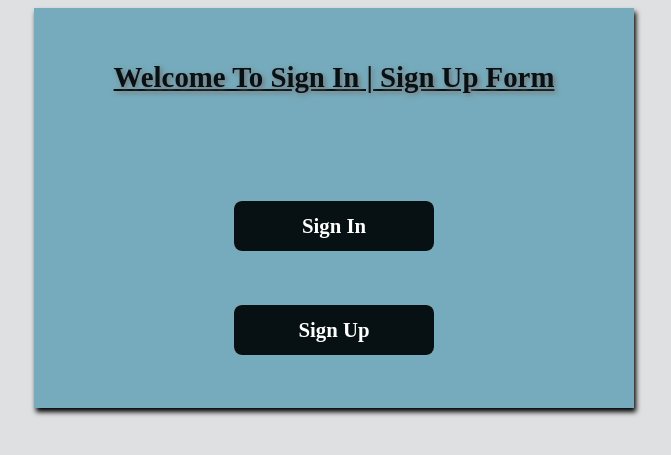
After one commit to Shubham2303199723/django_authentication_-_authorization, a Django app: template templates/home.html in a window 1280 px wide. The commit adds this page. Shown: the top 455 px of the page, without its empty margins (306-977 px from the left). Run offline with Django 5.2, Linux system fonts and the light colour scheme; the template is opened without the code that fills it, so the values that code supplies are empty.

Commit message:
Insert New Home Page

```diff
--- a/django_auth/urls.py
+++ b/django_auth/urls.py
@@ -20,6 +20,7 @@ from . import views
 
 urlpatterns = [
     path('admin/', admin.site.urls),
-    path('', views.login, name='login'),
-    path('signup/', views.register, name='register')
+    path('', views.Home, name='home'),
+    path('signin/', views.signin, name='signin'),
+    path('signup/', views.signup, name='signup'),
 ]
--- /dev/null
+++ b/static/css/home_style.css
@@ -0,0 +1,60 @@
+*{
+    background-color: #DFE0E2;
+}
+.div1{
+    display: flex;
+    justify-content: center;
+    align-items: center;
+}
+.div2{
+    display: flex;
+    flex-direction: column;
+    align-items: center;
+    justify-content: space-between;
+    justify-content: space-around;
+    width: max-content;
+    background-color: #75ABBC;
+    box-shadow: 2px 4px 5px;
+    height: 400px;
+    width: 600px;
+}
+.div-welcome{
+    display: flex;
+    justify-content: center;
+    background-color: #75ABBC;
+    font-size: 1.8rem;
+    font-weight: bolder;
+    color: #071013;
+    text-shadow: 2px 2px 5px rgb(119, 112, 112);
+    text-decoration: underline;
+}
+.div-login{
+    display: flex;
+    flex-direction: column;
+    align-items: center;
+    justify-content: center;
+    justify-content: space-between;
+    background-color: #75ABBC;
+}
+.div-a{
+    display: flex;
+    justify-content: center;
+    align-items: center;
+    background-color: #071013;
+    color: #ffffff;
+    font-weight: bolder;
+    font-size: 1.3rem;
+    border-radius: 8px;
+    width: 200px;
+    height: 50px;
+    border-style: none;
+    text-decoration: none;
+}
+.div-a:hover{
+    background-color: #c5c9d1;
+    transition: 0.4s;
+    color: black;
+}
+.div-a:visited{
+    text-decoration: none;
+}
--- a/templates/Sign_up.html
+++ b/templates/Sign_up.html
@@ -29,7 +29,7 @@
                         <button class="div-login-btn" type="submit">Submit</button>
                     </form>
                 </div>
-                <div class="div-anchor"><a href="{% url 'login' %}">Back To Login</a></div>
+                <div class="div-anchor"><a href="{% url 'signin' %}">Back To Login</a></div>
             </div>
         </div>
     </div>
--- /dev/null
+++ b/templates/home.html
@@ -0,0 +1,23 @@
+{% load static %}
+<!DOCTYPE html>
+<html lang="en">
+<head>
+    <meta charset="UTF-8">
+    <meta name="viewport" content="width=device-width, initial-scale=1.0">
+    <title>Welcome To Sign In Form</title>
+    <link rel="stylesheet" href="{% static 'css/home_style.css'%}">
+</head>
+<body>
+    <div class="div1">
+        <div class="div2">
+            <div class="div-welcome">Welcome To Sign In | Sign Up Form</div>
+            <div class="div-login">
+                    <div style="border-radius: 8px;"><a class="div-a" href="{% url 'signin' %}">Sign In</a></div>
+                    <br> <br> <br>
+                    <div style="border-radius: 8px;"><a class="div-a" href="{% url 'signup' %}">Sign Up</a></div>
+                </form>
+            </div>
+        </div>
+    </div>
+</body>
+</html>
--- a/templates/index.html
+++ b/templates/index.html
@@ -20,7 +20,7 @@
                     <button class="div-login-btn" type="submit">Sign In</button>
                 </form>
             </div>
-            <div class="div-anchor"><a href="{% url 'register'%}">New Here! Sign Up Now</a></div>
+            <div class="div-anchor"><a href="{% url 'signup' %}">New Here! Sign Up Now</a></div>
         </div>
     </div>
 </body>
```
Also changed, not shown: django_auth/views.py (+5 -2 lines).
